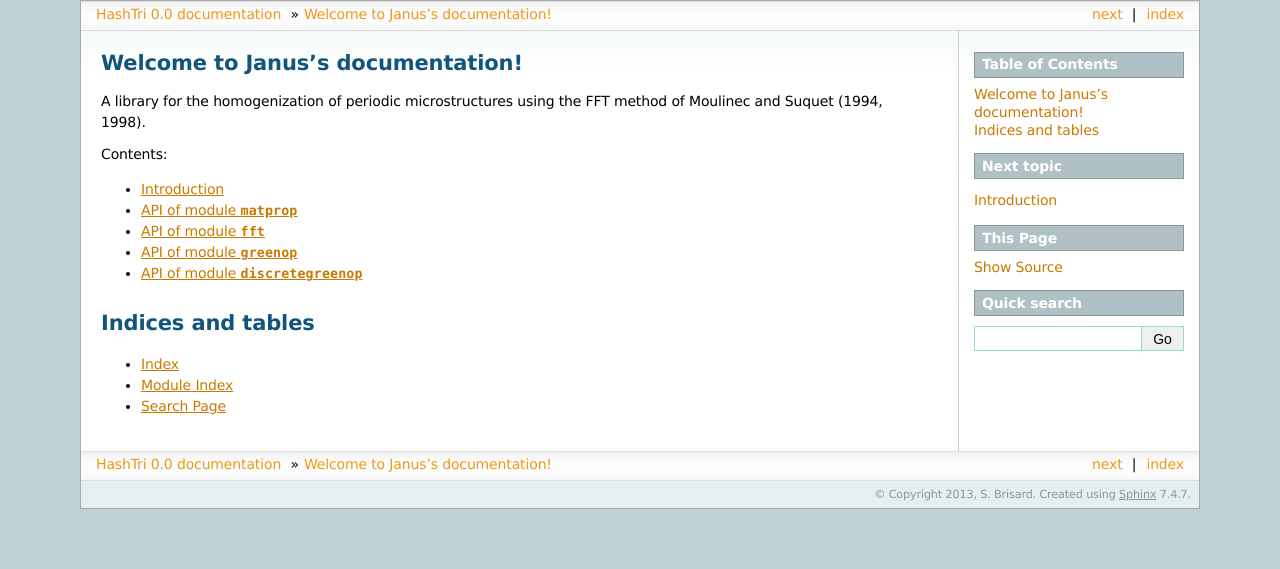
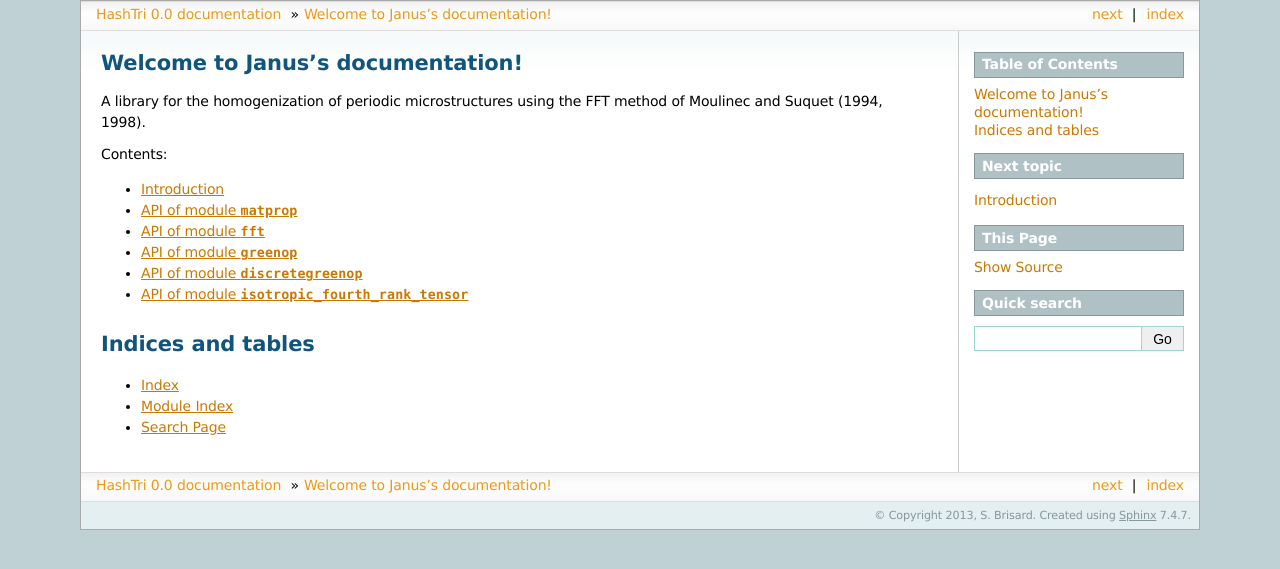
Before and after one commit to sbrisard/janus, a Sphinx documentation site: the page built from doc/index.rst, in a window 1280 px wide. Shown: the top 569 px of the page. Built offline with Sphinx 7.4.7, drawn with Linux system fonts in a browser that asks for light colours; formulas are drawn with MathJax 3.

Commit message:
Docstrings + Sphinx.

```diff
--- a/doc/index.rst
+++ b/doc/index.rst
@@ -18,6 +18,7 @@ Contents:
    fft-api
    greenop-api
    discretegreenop-api
+   isotropic_fourth_rank_tensor-api
 
 Indices and tables
 ==================
--- /dev/null
+++ b/doc/isotropic_fourth_rank_tensor-api.rst
@@ -0,0 +1,5 @@
+API of module ``isotropic_fourth_rank_tensor``
+==============================================
+
+.. automodule:: isotropic_fourth_rank_tensor
+   :members:
```
Also changed, not shown: 1 other file.
